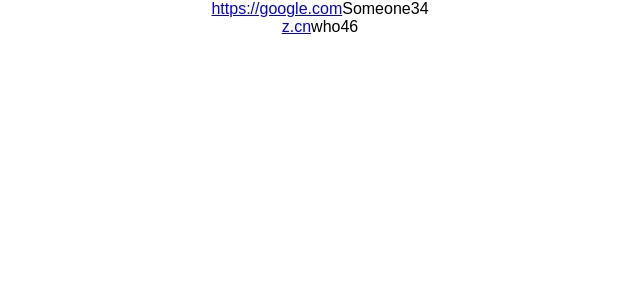
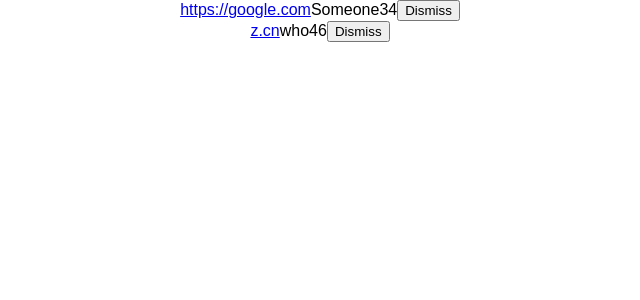
Before and after one commit to AnkleLiu/Demos, a React (Create React App) app in the folder hackernews/: page / in a window 1280 px wide. Shown: the top 300 px of the page, without its empty margins (320-960 px from the left). Built offline with nearby package versions, Linux system fonts and the light colour scheme.

Commit message:
单向数据流

```diff
--- a/hackernews/src/App.js
+++ b/hackernews/src/App.js
@@ -26,6 +26,13 @@
         this.state = {
             list: list,
         }
+        this.onDismiss = this.onDismiss.bind(this)
+    }
+
+    onDismiss(id) {
+        // filter 返回新列表
+        const updatedList = this.state.list.filter(item => item.objectID !== id)
+        this.setState({ list: updatedList })
     }
 
   render() {
@@ -40,6 +47,13 @@
                         <span>{item.author}</span>
                         <span>{item.num_comments}</span>
                         <span>{item.points}</span>
+                        <span>
+                            <button
+                                type="button"
+                                onClick={() => this.onDismiss(item.objectID)}>
+                                Dismiss
+                            </button>
+                        </span>
                     </div>
                 ))
             }
```
